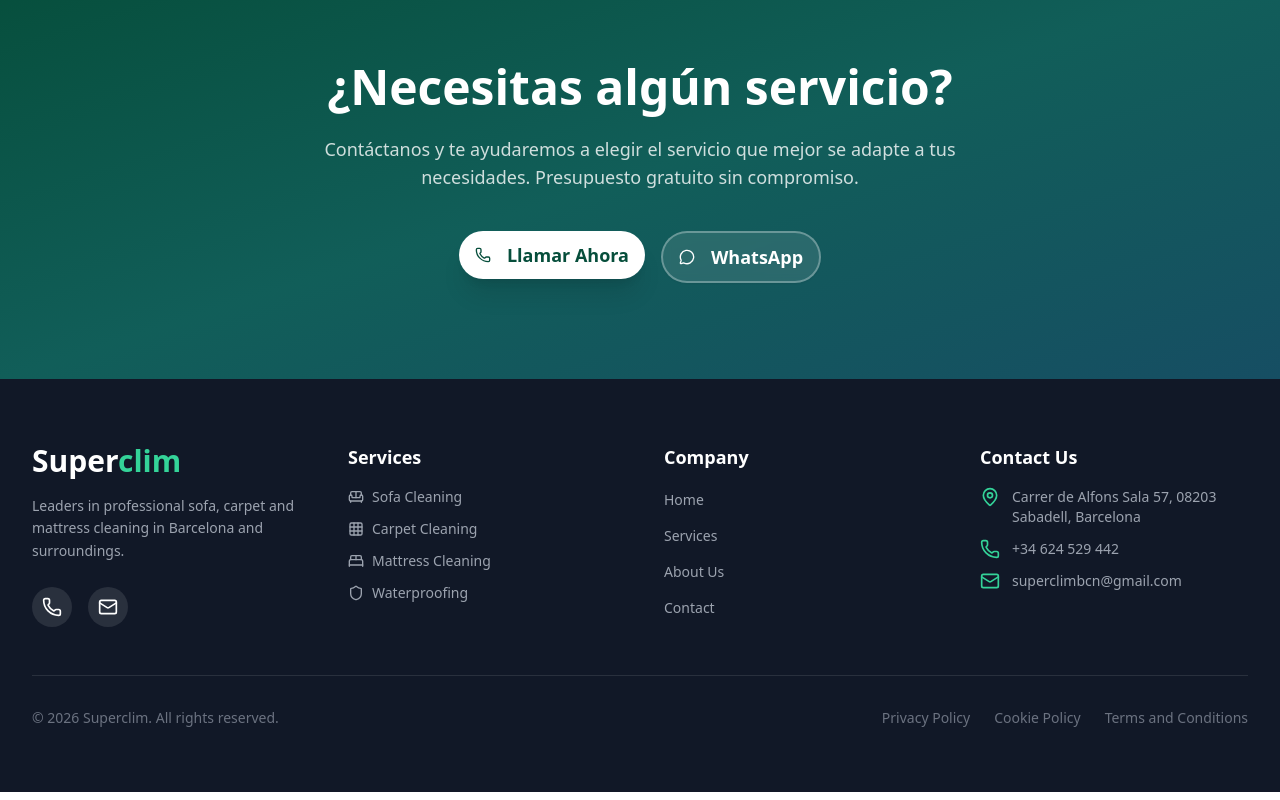
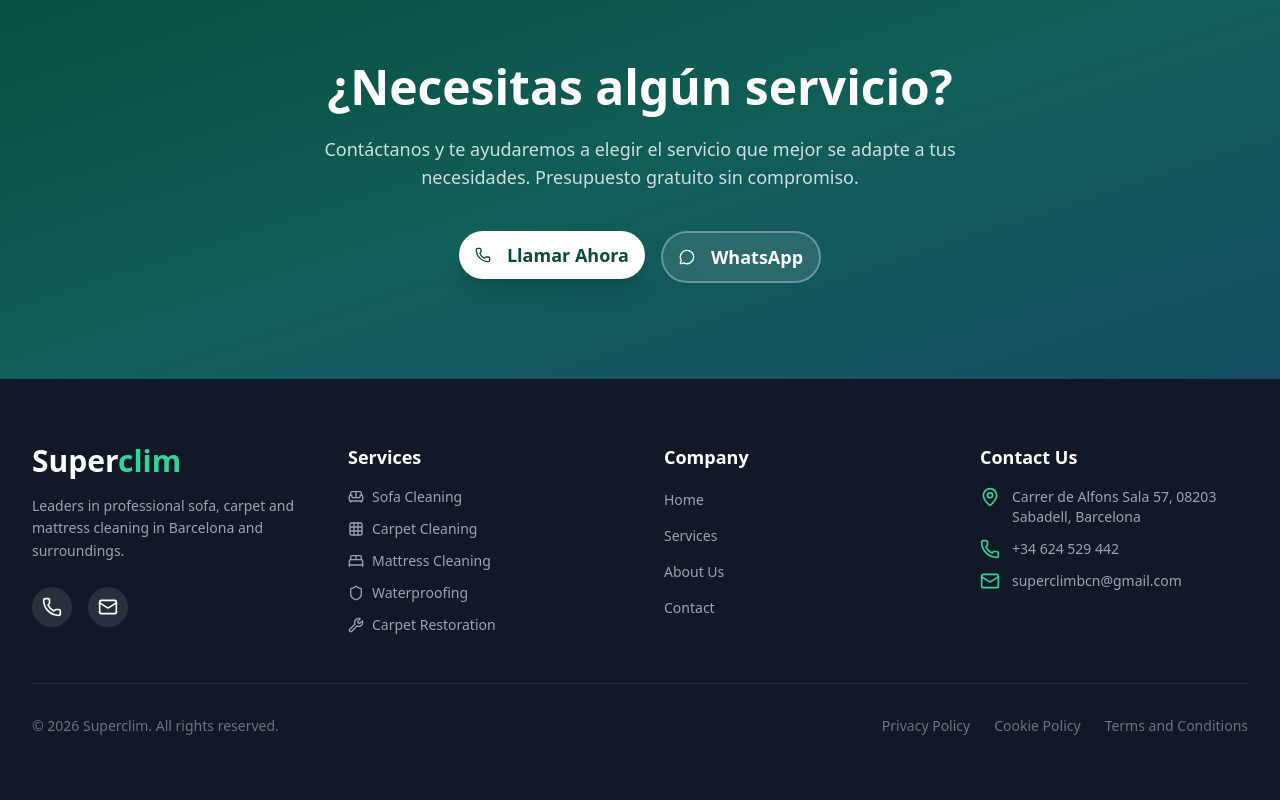
Before and after one commit to superclimbcn-dev/superclim-web, a React (Vite) app: page /servicios in a window 1280 px wide. Shown: the part 2171-2971 px from the top of the page. Built offline with nearby package versions, Linux system fonts and the light colour scheme.

Commit message:
feat: add carpet restoration link to footer and i18n translations

```diff
--- a/src/config/business.ts
+++ b/src/config/business.ts
@@ -40,6 +40,7 @@ export const businessConfig = {
       carpetCleaning: '/limpieza-de-alfombras/',
       mattressCleaning: '/mas-servicios/',
       impermeabilization: '/impermeabilizacion-de-sofas',
+      carpetRestoration: '/restauracion-de-alfombras',
       armchairCleaning: '/limpieza-de-sofas/limpieza-de-sillones',
       homeService: '/limpieza-de-sofas/limpieza-de-sofas-a-domicilio',
     },
--- a/src/i18n/locales/ca.json
+++ b/src/i18n/locales/ca.json
@@ -79,6 +79,16 @@
         "Equips professionals portàtils",
         "Productes ecològics certificats",
         "Resultats immediats"
+      ]
+    },
+    "carpetRestoration": {
+      "title": "Restauració d'Alfombres",
+      "description": "Restauració professional d'alfombres orientals i perses. Reparació de vores, recuperació del color, teixit de forats i rentat especialitzat.",
+      "features": [
+        "Reparació de vores i serrells",
+        "Restauració del color original",
+        "Teixit manual de forats",
+        "Rentat especialitzat per fibra"
       ]
     }
   },
--- a/src/i18n/locales/en.json
+++ b/src/i18n/locales/en.json
@@ -79,6 +79,16 @@
         "Portable professional equipment",
         "Certified eco-friendly products",
         "Immediate results"
+      ]
+    },
+    "carpetRestoration": {
+      "title": "Carpet Restoration",
+      "description": "Professional restoration of oriental and Persian carpets. Edge repair, colour recovery, hole weaving and specialised washing.",
+      "features": [
+        "Edge and fringe repair",
+        "Restoration of original colour",
+        "Hand weaving of holes",
+        "Specialised fibre washing"
       ]
     }
   },
--- a/src/i18n/locales/es.json
+++ b/src/i18n/locales/es.json
@@ -73,12 +73,22 @@
     },
     "homeService": {
       "title": "Servicio a Domicilio",
-      "description": "Ofrecemos un servicio conveniente de limpieza de sofás directamente en tu hogar, utilizando equipos y productos profesionales para garantizar un servicio eficaz y de alta calidad.",
+      "description": "Ofrecemos un servicio conveniente de limpieza de sofás directamente en tu hogar, utilizando equipos y productes profesionales para garantizar un servicio eficaz y de alta calidad.",
       "features": [
         "Sin mover tus muebles",
         "Equipos profesionales portátiles",
         "Productos ecológicos certificados",
         "Resultados inmediatos"
+      ]
+    },
+    "carpetRestoration": {
+      "title": "Restauración de Alfombras",
+      "description": "Restauración profesional de alfombras orientales y persas. Reparación de orillas, recuperación de color, tejido de agujeros y lavado especializado.",
+      "features": [
+        "Reparación de orillas y flecos",
+        "Restauración del color original",
+        "Tejido manual de agujeros",
+        "Lavado especializado por fibra"
       ]
     }
   },
--- a/src/sections/Footer.tsx
+++ b/src/sections/Footer.tsx
@@ -1,6 +1,6 @@
 import { useTranslation } from 'react-i18next';
 import { motion } from 'framer-motion';
-import { Sofa, BedDouble, Shield, Phone, Mail, MapPin, Grid3X3 } from 'lucide-react';
+import { Sofa, BedDouble, Shield, Phone, Mail, MapPin, Grid3X3, Wrench } from 'lucide-react';
 import { Link } from 'react-router-dom';
 import { businessConfig } from '@/config/business';
 
@@ -9,6 +9,7 @@ const services = [
   { key: 'carpetCleaning', icon: Grid3X3, href: businessConfig.urls.services.carpetCleaning },
   { key: 'mattressCleaning', icon: BedDouble, href: businessConfig.urls.services.mattressCleaning },
   { key: 'impermeabilization', icon: Shield, href: businessConfig.urls.services.impermeabilization },
+  { key: 'carpetRestoration', icon: Wrench, href: businessConfig.urls.services.carpetRestoration },
 ];
 
 const companyLinks = [
```
